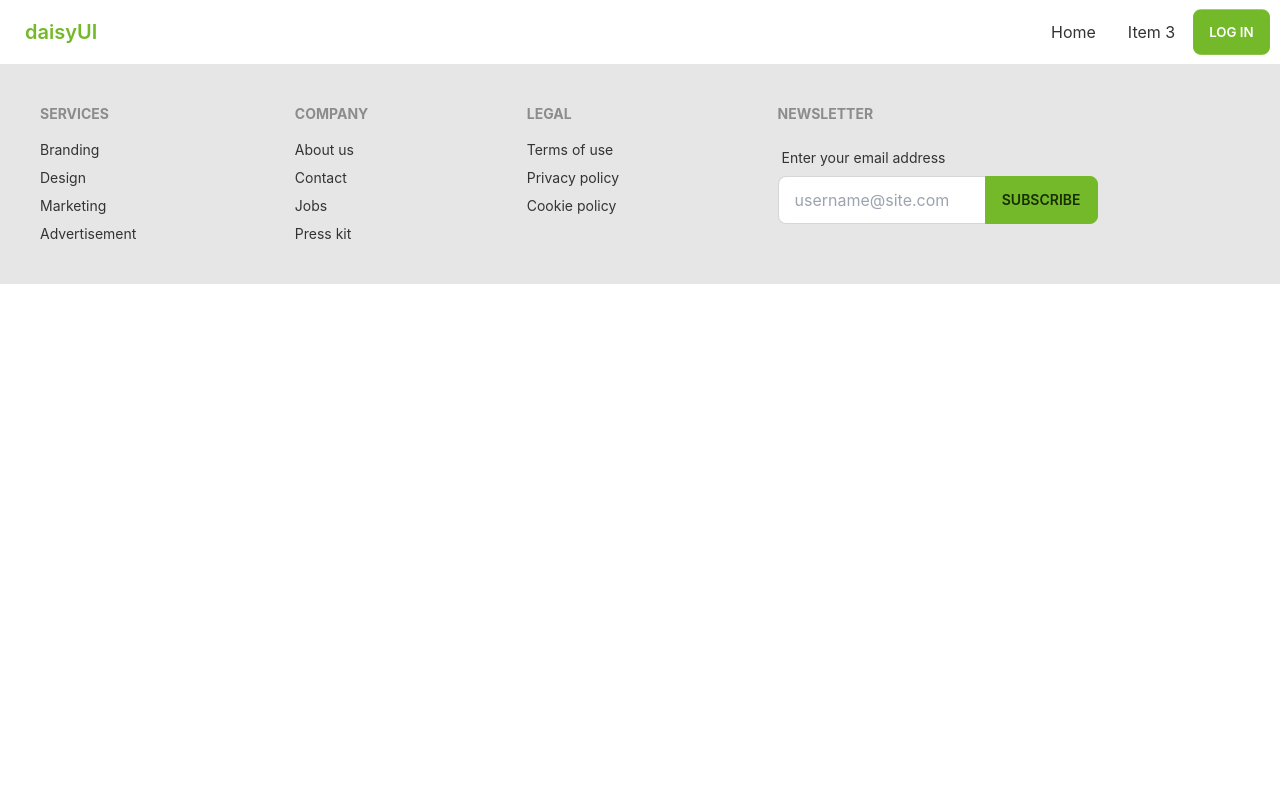
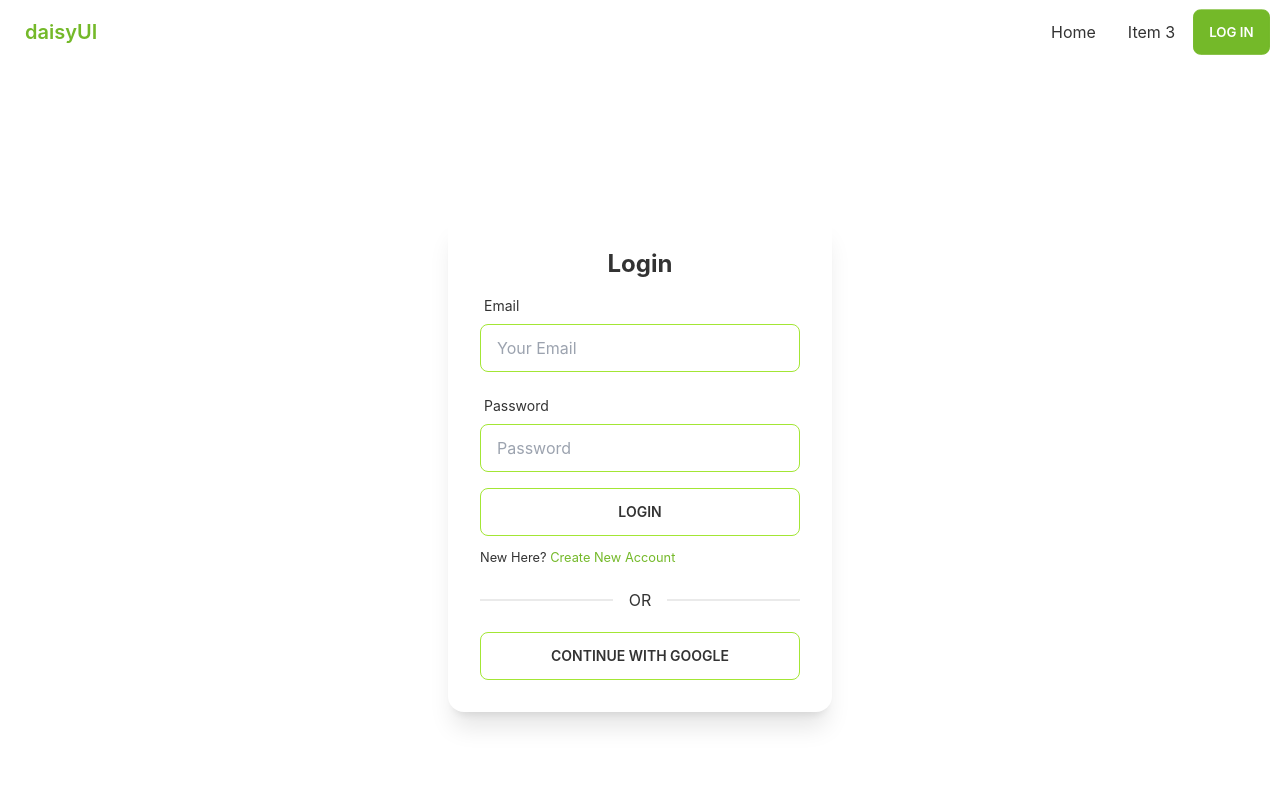
Before and after one commit to HameemH/Toolticarp-assign12, a React (Create React App) app: page /login in a window 1280 px wide. Shown: the top 800 px of the page. Built offline with nearby package versions, Linux system fonts and the light colour scheme; no server answers.

Commit message:
login page done

```diff
--- a/src/App.js
+++ b/src/App.js
@@ -5,6 +5,7 @@
 import { Route, Routes } from 'react-router-dom';
 import Home from './Pages/Home/Home';
 import Footer from './Pages/Shared/Footer';
+import Login from './Pages/Authorization/Login';
 
 function App() {
   return (
@@ -14,6 +15,7 @@
      <Routes>
        <Route path='/' element={<Home></Home>}></Route>
        <Route path='/home' element={<Home></Home>}></Route>
+       <Route path='/login' element={<Login></Login>}></Route>
      </Routes>
      <Footer></Footer>
    </div>
--- /dev/null
+++ b/src/Pages/Authorization/Login.js
@@ -0,0 +1,113 @@
+import React, { useEffect } from 'react';
+import { useForm } from 'react-hook-form';
+import { useSignInWithEmailAndPassword, useSignInWithGoogle } from 'react-firebase-hooks/auth';
+import auth from './../../firebase.init';
+import { Link, useLocation, useNavigate } from 'react-router-dom';
+import Loading from './../Shared/Loading';
+
+const Login = () => {
+    const [signInWithGoogle, googleUser, googleLoading, googleError] = useSignInWithGoogle(auth);
+    const { register, formState: { errors }, handleSubmit } = useForm();
+    const [
+        signInWithEmailAndPassword,
+        user,
+        loading,
+        error,
+    ] = useSignInWithEmailAndPassword(auth);
+
+
+
+    let signInError;
+    const navigate = useNavigate();
+    const location = useLocation();
+    let from = location.state?.from?.pathname || "/";
+
+    useEffect( () =>{
+        if (user || googleUser) {
+            navigate(from, { replace: true });
+        }
+    }, [ from, navigate])
+
+    if (loading || googleLoading) {
+        return <Loading></Loading>
+    }
+
+    if(error || googleError){
+        signInError= <p className='text-red-500'><small>{error?.message || googleError?.message }</small></p>
+    }
+
+    const onSubmit = data => {
+        signInWithEmailAndPassword(data.email, data.password);
+    }
+    return (
+        <div className='flex h-screen justify-center items-center'>
+        <div className="card w-96 bg-base-100 shadow-xl">
+            <div className="card-body">
+                <h2 className="text-center text-2xl font-bold">Login</h2>
+                <form onSubmit={handleSubmit(onSubmit)}>
+
+                    <div className="form-control w-full max-w-xs">
+                        <label className="label">
+                            <span className="label-text">Email</span>
+                        </label>
+                        <input
+                            type="email"
+                            placeholder="Your Email"
+                            className="input input-bordered border-lime-400 w-full max-w-xs"
+                            {...register("email", {
+                                required: {
+                                    value: true,
+                                    message: 'Email is Required'
+                                },
+                                pattern: {
+                                    value: /[a-z0-9]+@[a-z]+\.[a-z]{2,3}/,
+                                    message: 'Provide a valid Email'
+                                }
+                            })}
+                        />
+                        <label className="label">
+                            {errors.email?.type === 'required' && <span className="label-text-alt text-red-500">{errors.email.message}</span>}
+                            {errors.email?.type === 'pattern' && <span className="label-text-alt text-red-500">{errors.email.message}</span>}
+                        </label>
+                    </div>
+                    <div className="form-control w-full max-w-xs">
+                        <label className="label">
+                            <span className="label-text">Password</span>
+                        </label>
+                        <input
+                            type="password"
+                            placeholder="Password"
+                            className="input input-bordered border-lime-400 w-full max-w-xs"
+                            {...register("password", {
+                                required: {
+                                    value: true,
+                                    message: 'Password is Required'
+                                },
+                                minLength: {
+                                    value: 6,
+                                    message: 'Must be 6 characters or longer'
+                                }
+                            })}
+                        />
+                        <label className="label">
+                            {errors.password?.type === 'required' && <span className="label-text-alt text-red-500">{errors.password.message}</span>}
+                            {errors.password?.type === 'minLength' && <span className="label-text-alt text-red-500">{errors.password.message}</span>}
+                        </label>
+                    </div>
+
+                    {signInError}
+                    <input className='btn btn-outline border-lime-400 hover:bg-lime-500 w-full max-w-xs' type="submit" value="Login" />
+                </form>
+                <p><small>New Here? <Link className='text-primary link-hover' to="/register">Create New Account</Link></small></p>
+                <div className="divider">OR</div>
+                <button
+                    onClick={() => signInWithGoogle()}
+                    className="btn btn-outline border-lime-400 hover:bg-lime-500"
+                >Continue with Google</button>
+            </div>
+        </div>
+    </div >
+    );
+};
+
+export default Login;
--- a/src/Pages/Shared/Header.js
+++ b/src/Pages/Shared/Header.js
@@ -12,7 +12,7 @@
       <ul tabindex="0" class="menu menu-compact dropdown-content mt-3 p-2 shadow bg-base-100 rounded-box w-52">
         <li><Link to='/'> Home</Link></li>
         <li><a>Item 3</a></li>
-        <Link to='/' class="btn btn-primary text-white">LOG IN</Link>
+        <Link to='/login' class="btn btn-primary text-white">LOG IN</Link>
 
       </ul>
     </div>
@@ -23,7 +23,7 @@
     <li><Link to='/'> Home</Link></li>
 
       <li><a>Item 3</a></li>
-      <Link to='/' class="btn btn-primary text-white">LOG IN</Link>
+      <Link to='/login' class="btn btn-primary text-white">LOG IN</Link>
     </ul>
   </div>
 
--- /dev/null
+++ b/src/Pages/Shared/Loading.js
@@ -0,0 +1,11 @@
+import React from 'react';
+
+const Loading = () => {
+    return (
+        <div>
+            <progress class="progress w-56"></progress>
+        </div>
+    );
+};
+
+export default Loading;
--- /dev/null
+++ b/src/firebase.init.js
@@ -0,0 +1,21 @@
+// Import the functions you need from the SDKs you need
+import { initializeApp } from "firebase/app";
+import { getAuth } from "firebase/auth";
+// TODO: Add SDKs for Firebase products that you want to use
+// https://firebase.google.com/docs/web/setup#available-libraries
+
+// Your web app's Firebase configuration
+const firebaseConfig = {
+  apiKey: process.env.REACT_APP_APIKEY ,
+  authDomain: process.env.REACT_APP_AUTHDOMAIN ,
+  projectId: process.env.REACT_APP_PROJECTID ,
+  storageBucket: process.env.REACT_APP_STORAGEBUCKET ,
+  messagingSenderId: process.env.REACT_APP_MESSAGINGSENDERID ,
+  appId: process.env.REACT_APP_APPID ,
+};
+
+// Initialize Firebase
+const app = initializeApp(firebaseConfig);
+const auth = getAuth(app)
+
+export default auth;
```
Also changed, not shown: src/Pages/Authorization/Register.js (added), 1 other file (tests, documents, lock files or other folders).
